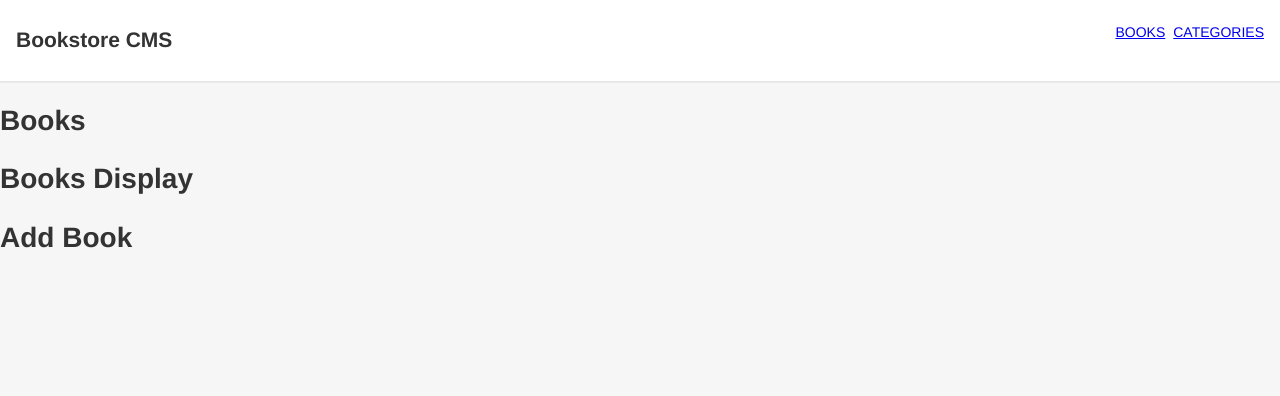
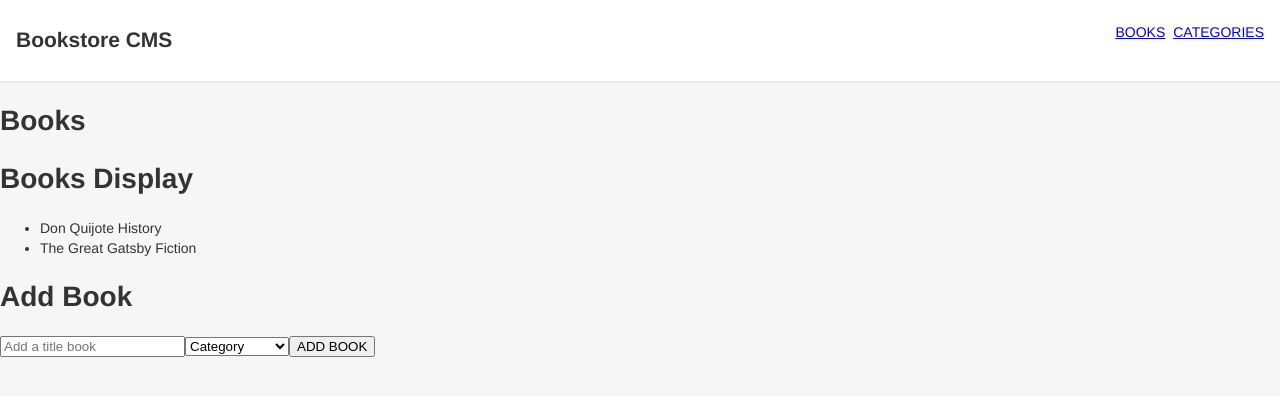
Before and after one commit to miguelesco/bookstore, a React (Create React App) app: page / in a window 1280 px wide. Shown: the top 396 px of the page. Built offline with nearby package versions, Linux system fonts and the light colour scheme.

Commit message:
list working

```diff
--- a/src/components/App.jsx
+++ b/src/components/App.jsx
@@ -7,7 +7,7 @@ import {
 } from 'react-router-dom';
 import GlobalStyles from '../styles/GlobalStyles';
 import Navbar from './navbar/Navbar';
-import Books from './books/Books';
+import MainBooks from './books/MainBooks';
 import Categories from './categories/Categories';
 
 class App extends react.PureComponent {
@@ -18,7 +18,7 @@ class App extends react.PureComponent {
         <Navbar />
         <Switch>
           <Route path="/" exact>
-            <Books />
+            <MainBooks />
           </Route>
           <Route path="/category">
             <Categories />
--- a/src/components/books/Books.jsx
+++ /dev/null
@@ -1,13 +0,0 @@
-/* eslint-disable linebreak-style */
-import AddBook from './add-book/AddBook';
-import BooksDisplay from './books-display/BooksDisplay';
-
-const Books = () => (
-  <div>
-    <h1>Books</h1>
-    <BooksDisplay />
-    <AddBook />
-  </div>
-);
-
-export default Books;
--- /dev/null
+++ b/src/components/books/MainBooks.jsx
@@ -0,0 +1,24 @@
+/* eslint-disable linebreak-style */
+import { useState } from 'react';
+import uuid from 'react-uuid';
+import AddBook from './add-book/AddBook';
+import BooksDisplay from './books-display/BooksDisplay';
+
+const MainBooks = () => {
+  const [books, setBooks] = useState([
+    { id: uuid(), title: 'Don Quijote', category: 'History' },
+    { id: uuid(), title: 'The Great Gatsby', category: 'Fiction' },
+  ]);
+  const handdleNewBook = ({ title = '', category = '' }) => {
+    setBooks([...books, { title, category, id: uuid() }]);
+  };
+  return (
+    <div>
+      <h1>Books</h1>
+      <BooksDisplay books={books} />
+      <AddBook handdleNewBook={handdleNewBook} />
+    </div>
+  );
+};
+
+export default MainBooks;
--- a/src/components/books/add-book/AddBook.jsx
+++ b/src/components/books/add-book/AddBook.jsx
@@ -1,8 +1,63 @@
 /* eslint-disable linebreak-style */
-const AddBook = () => (
-  <div className="add-book">
-    <h1>Add Book</h1>
-  </div>
-);
+import { useState } from 'react';
+import PropTypes from 'prop-types';
+
+const options = [
+  { id: 1, name: 'tech' },
+  { id: 2, name: 'business' },
+  { id: 3, name: 'science' },
+  { id: 4, name: 'health' },
+  { id: 5, name: 'entertainment' },
+  { id: 6, name: 'sports' },
+  { id: 7, name: 'travel' },
+  { id: 8, name: 'food' },
+];
+
+const AddBook = (props) => {
+  const [book, setBook] = useState({
+    title: '',
+    category: '',
+  });
+  const handdleSubmit = (e) => {
+    const { handdleNewBook } = props;
+    e.preventDefault();
+    handdleNewBook(book);
+    setBook({
+      title: '',
+      category: '',
+    });
+  };
+  const onInputChange = (e) => {
+    setBook({
+      ...book,
+      [e.target.name]: e.target.value,
+    });
+  };
+  return (
+    <div className="add-book">
+      <h1>Add Book</h1>
+      <form onSubmit={handdleSubmit}>
+        <input value={book.title} name="title" placeholder="Add a title book" onChange={(e) => onInputChange(e)} />
+        <select name="category" defaultValue="category" onChange={(e) => onInputChange(e)}>
+          <option value="category" disabled>Category</option>
+          {options.map((option) => (
+            <option
+              key={option.id}
+              value={option.name}
+            >
+              {option.name}
+            </option>
+          ))}
+
+        </select>
+        <button type="submit">ADD BOOK</button>
+      </form>
+    </div>
+  );
+};
 
 export default AddBook;
+
+AddBook.propTypes = {
+  handdleNewBook: PropTypes.func.isRequired,
+};
--- a/src/components/books/books-display/BooksDisplay.jsx
+++ b/src/components/books/books-display/BooksDisplay.jsx
@@ -1,7 +1,31 @@
 /* eslint-disable linebreak-style */
-const BooksDisplay = () => (
-  <div>
-    <h1>Books Display</h1>
-  </div>
-);
+import PropTypes from 'prop-types';
+
+const BooksDisplay = (props) => {
+  const { books } = props;
+  return (
+    <div>
+      <h1>Books Display</h1>
+      <ul>
+        {books.map((book) => (
+          <li key={book.id}>
+            {book.title}
+            {' '}
+            {book.category}
+          </li>
+        ))}
+      </ul>
+    </div>
+  );
+};
 export default BooksDisplay;
+
+BooksDisplay.propTypes = {
+  books: PropTypes.arrayOf(
+    PropTypes.shape({
+      id: PropTypes.string.isRequired,
+      title: PropTypes.string,
+      category: PropTypes.string,
+    }),
+  ).isRequired,
+};
```
Also changed, not shown: package.json (+7 -6 lines), 1 other file (tests, documents, lock files or other folders).
